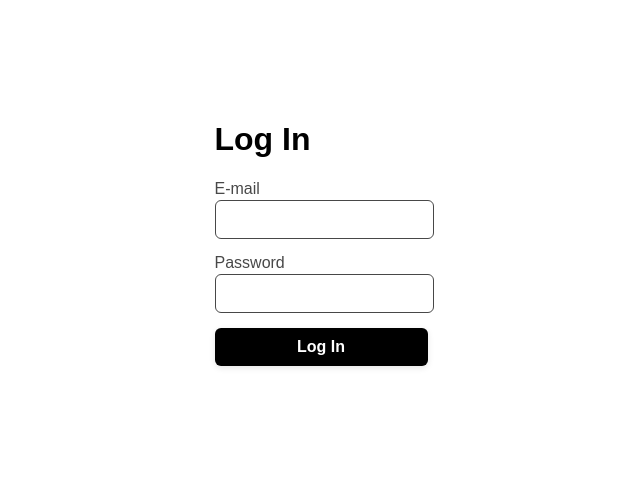
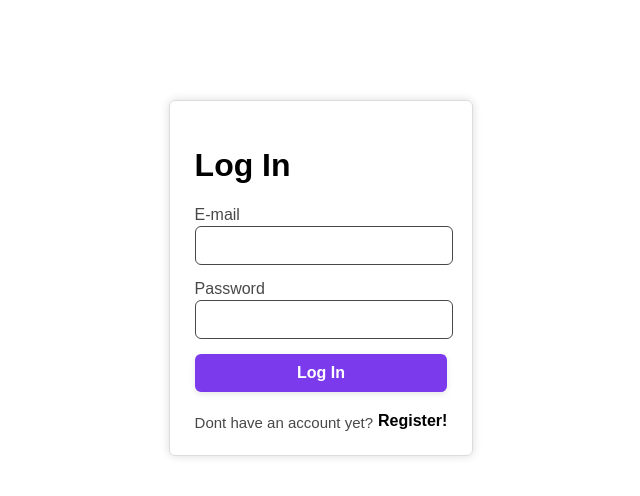
Before and after one commit to danielfrancisco/testPrepApp, a React (Vite) app: page /login/1 in a window 1280 px wide. Shown: the top 496 px of the page, without its empty margins (319-959 px from the left). Built offline with nearby package versions, Linux system fonts and the light colour scheme.

Commit message:
branding config file

```diff
--- /dev/null
+++ b/src/appConfig/StylingPreferences.json
@@ -0,0 +1,4 @@
+{
+   "primaryColor":"white",
+   "logo":"https://img.freepik.com/free-vector/quill-pen-logo-template_23-2149852429.jpg?semt=ais_hybrid&w=740"
+}
--- a/src/components/AdminNav.tsx
+++ b/src/components/AdminNav.tsx
@@ -2,6 +2,7 @@ import { useState } from "react"
 import "../styles/components/adminNav.scss"
 import RoundedButton from "./RoundedButton"
 import { useNavigate } from "react-router-dom"
+import StylingPreferences from "../appConfig/StylingPreferences.json"
 
 //navigation bar for admin main page
 const logoUrl = 'https://img.freepik.com/free-vector/quill-pen-logo-template_23-2149852429.jpg?semt=ais_hybrid&w=740'
@@ -21,8 +22,8 @@ export default function AdminNav(){
 
     return(
         <>
-          <div className="admintNav" style={{backgroundColor:primaryColor}}>
-            <img alt="logo" src={logo}/>
+          <div className="admintNav" style={{backgroundColor:StylingPreferences.primaryColor}}>
+            <img alt="logo" src={StylingPreferences.logo}/>
             <RoundedButton children='Log out' size="small" action={logOut}/>
           </div>
         </>
--- a/src/pages/AdminMainPage.tsx
+++ b/src/pages/AdminMainPage.tsx
@@ -26,12 +26,6 @@ export default function AdminMainPage(){
                 </div>
 
                 <div>
-                    <h2>Organizations</h2>
-                    <p>Add diferent Styling</p>
-                    <RoundedButton children='Edit' variant='userPage' route="/user-preferences"/>
-                </div>
-
-                <div>
                     <h2>Student Scores</h2>
                     <p>View students</p>
                     <RoundedButton children='View' variant='userPage' route="/students-scores"/>
--- a/src/pages/LoginPage.tsx
+++ b/src/pages/LoginPage.tsx
@@ -92,6 +92,10 @@ export default function LoginPage(){
             }
     };
 
+    function RegisterNewUser(){
+      navigate(`/create-account/${role}`)
+    }
+
     if (!shouldRender) return null;
 
 return(
@@ -114,8 +118,12 @@ return(
                 </label>
 
                 <button type='submit'>Log In</button>
+              </form>
+              <div className="loginPageRegister">
+                 <p>Dont have an account yet?</p>
+                 <h4 onClick={RegisterNewUser}>Register!</h4>
+              </div>
 
-              </form>
 
             </div>
         </>
--- a/src/pages/TestsPage.tsx
+++ b/src/pages/TestsPage.tsx
@@ -19,6 +19,7 @@ export default function TestsPage(){
      const[scoreCounter, setScoreCounter] = useState(0)
      const[currentQuestion, setQuestion] = useState(0)
      const[choiseIsCorrect, setChoiseIsCorrect] = useState(false)
+     const[selected, setSelected] = useState('')
 
      const {subject} = useParams()
      const navigate = useNavigate()
@@ -31,6 +32,7 @@ export default function TestsPage(){
 
     // increases currentQuestion to show the next question
      function handleNext(){
+      setSelected('')
        if(currentQuestion<tests.length-1){
         setQuestion(currentQuestion+1)
        }
@@ -47,7 +49,8 @@ export default function TestsPage(){
     }
 
     //increases scoreCounter if the user's choice is correct
-     function handleSelection(e:React.MouseEvent<HTMLDivElement>){
+     function handleSelection(e:React.MouseEvent<HTMLDivElement>, selection: string){
+        setSelected(selection)
       //  if they've already clicked the correct option, bail out
          if(choiseIsCorrect)return
 
@@ -68,16 +71,22 @@ export default function TestsPage(){
         <h1 className="test-title">{`${capitalize(subject)} Test` }</h1>
         <div className="questionsContainer">
             <h2>{tests[currentQuestion]?.question}</h2>
-            <div className="options" tabIndex={0} onClick={(e)=>handleSelection(e)}>
+
+            <div className={`options ${selected === 'option1' ? 'active' : ''}`} tabIndex={0}
+            onClick={(e)=>handleSelection(e, 'option1')}>
               {tests[currentQuestion]?.option_a}
             </div>
-            <div className="options"  tabIndex={0} onClick={(e)=>handleSelection(e)}>
+
+            <div className={`options ${selected === 'option2' ? 'active' : ''}`}  tabIndex={0}
+             onClick={(e)=>handleSelection(e, 'option2')}>
               {tests[currentQuestion]?.option_b}
             </div>
-            <div className="options"  tabIndex={0} onClick={(e)=>handleSelection(e)}>
+            <div className={`options ${selected === 'option3' ? 'active' : ''}`}  tabIndex={0}
+            onClick={(e)=>handleSelection(e, 'option3')}>
               {tests[currentQuestion]?.option_c}
             </div>
-            <div className="options"   tabIndex={0} onClick={(e)=>handleSelection(e)}>
+            <div className={`options ${selected === 'option1' ? 'active' : ''}`}   tabIndex={0}
+            onClick={(e)=>handleSelection(e, 'option4')}>
               {tests[currentQuestion]?.option_d}
             </div>
             <button onClick={handleNext}>Next</button>
--- a/src/styles/pages/createAccountPage.scss
+++ b/src/styles/pages/createAccountPage.scss
@@ -2,7 +2,10 @@
 .CreateAccountPageContent{
     display: flex;
     justify-self: center;
-
+    border: solid 1px #DCDCDC;
+    box-shadow: 0px 0px 10px #DCDCDC;
+    padding: 30px;
+    border-radius: 6px;
     margin-top: 100px;
     flex-direction: column;
     width: max-content;
@@ -31,7 +34,7 @@
         margin-top: 2px;
         display: block;
 
-        width: 100%;
+        width: 280px;
         height: 35px;
         border: solid 1px #DCDCDC;
         outline: none;
@@ -41,7 +44,7 @@
     }
 
     button{
-        background-color: black;
+        background-color: #7C3AED;
         color: white;
         border: none;
         border-radius: 6px;
--- a/src/styles/pages/loginPage.scss
+++ b/src/styles/pages/loginPage.scss
@@ -2,8 +2,11 @@
 .logIn{
     display: flex;
     justify-self: center;
-
+    padding: 25px;
+    border-radius: 6px;
     margin-top: 100px;
+    border: solid 1px #DCDCDC;
+    box-shadow: 0px 0px 10px #DCDCDC;
     flex-direction: column;
     width: max-content;
     h1{
@@ -43,7 +46,7 @@
     }
 
     button{
-        background-color: black;
+        background-color: #7C3AED;
         color: white;
         border: none;
         border-radius: 6px;
@@ -64,3 +67,20 @@
 
 
 }
+
+.loginPageRegister{
+    display: flex;
+    margin-top: 20px;
+    p{
+        color: #484848;
+        margin: 0;
+    }
+
+    h4{
+       margin: 0 0 0 5px;
+
+       cursor: pointer;
+
+    }
+
+}
--- a/src/styles/pages/testsPage.scss
+++ b/src/styles/pages/testsPage.scss
@@ -34,10 +34,10 @@
            box-shadow: 0px 0px 10px 5px #DCDCDC;
         }
 
-        &:focus{
-        outline: 1px solid black;
-    }
+      }
 
+    .options.active{
+      outline: 1px solid black;
     }
 
     button{
--- a/src/styles/pages/userRole.scss
+++ b/src/styles/pages/userRole.scss
@@ -27,7 +27,6 @@
         display: flex;
         justify-content: center;
         align-items: center;
-
         color: black;
         font-weight: bold;
         border-radius: 6px;
```
